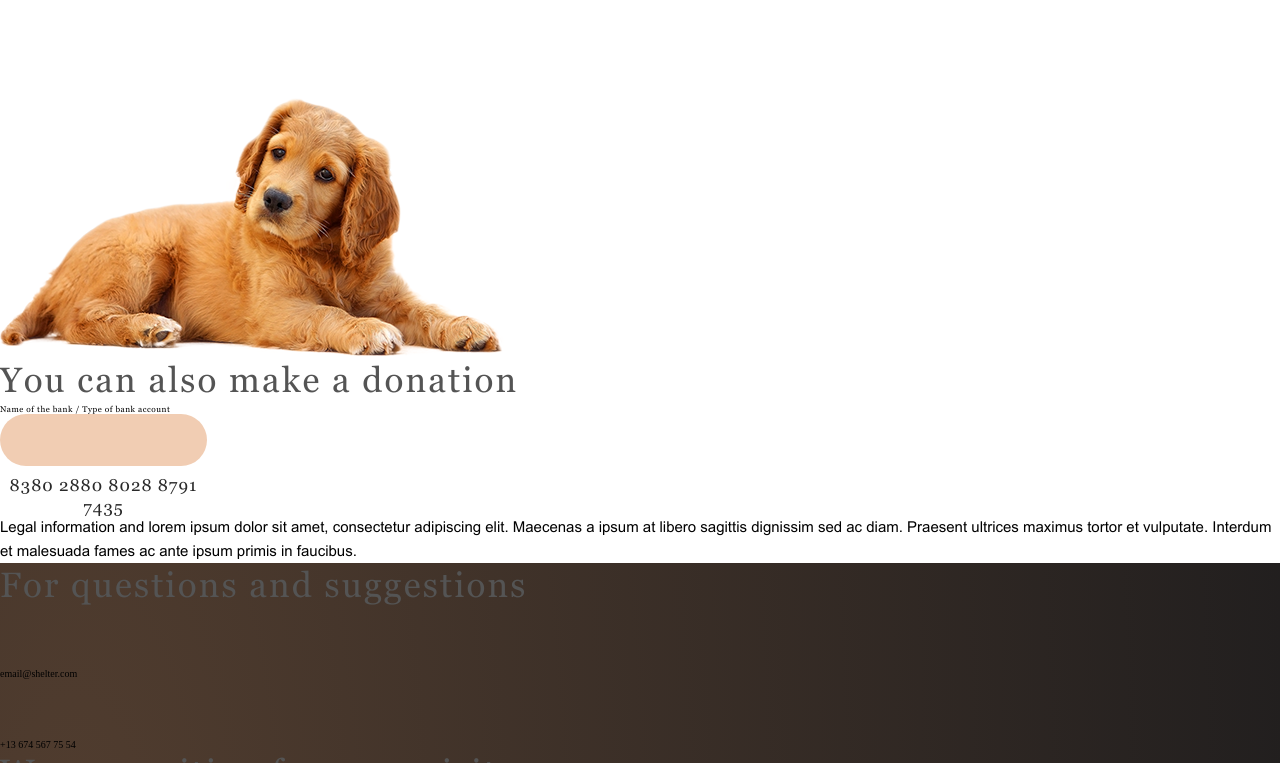
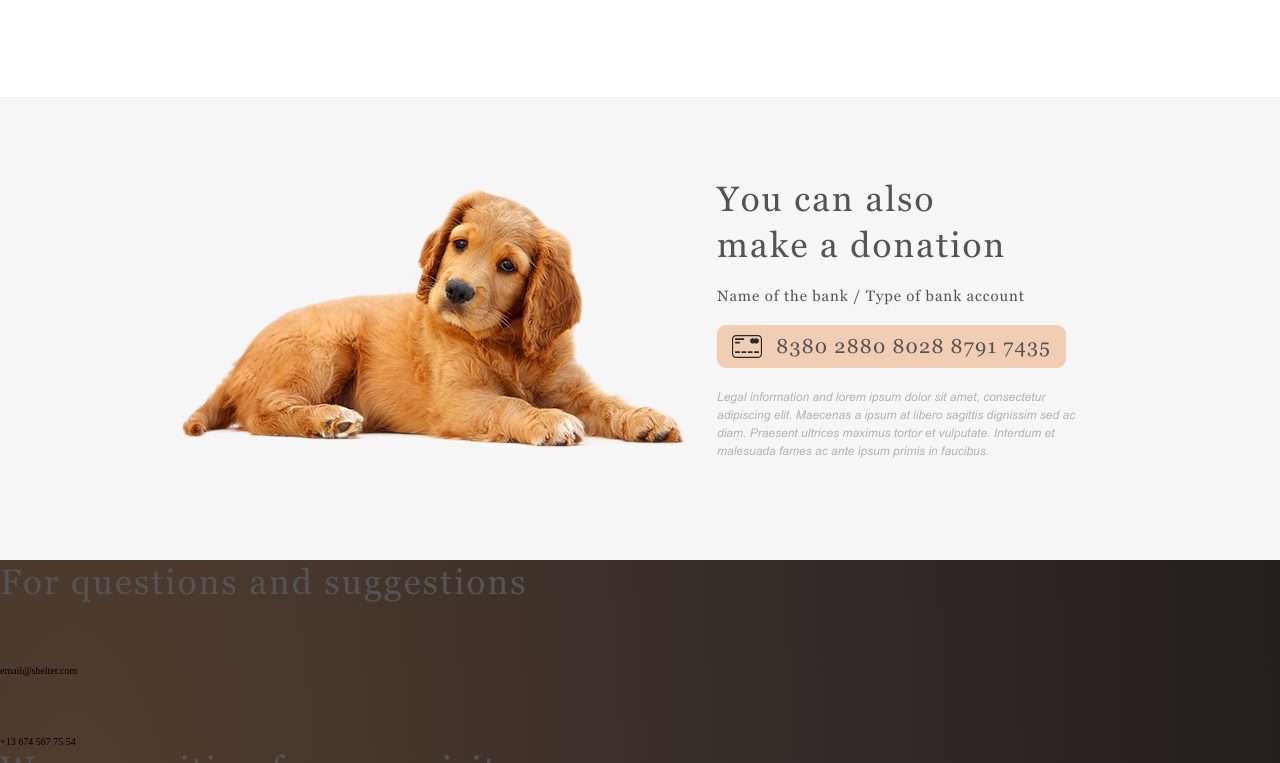
Before and after one commit to Peccopa/RSSchool-2023Q2-Stage-0, a website: page shelter/index.html in a window 1280 px wide. Shown: the part 2886-3649 px from the top of the page. Drawn offline with Linux system fonts and the light colour scheme.

Commit message:
feat: add donations section styles

```diff
--- a/shelter/index.html
+++ b/shelter/index.html
@@ -66,7 +66,7 @@
       <!-- ABOUT -->
 
       <section class="about">
-        <div class="wrapper about__wrapper">
+        <div class="wrapper">
           <div class="about-content">
             <img
               class="about-content__img"
@@ -163,7 +163,9 @@
       <section class="help">
         <div class="wrapper">
           <div class="help-content">
-            <h3 class="title title-h3 tac">How you can help<br>our shelter</h3>
+            <h3 class="title title-h3 tac">
+              How you can help<br />our shelter
+            </h3>
             <div class="help-list">
               <div class="help__item">
                 <span class="icon ico-food"></span>
@@ -217,14 +219,15 @@
               alt="Red puppy"
             />
             <div class="donation-content__description">
-              <h3 class="title title-h3">You can also make a donation</h3>
+              <h3 class="title title-h3">You can also<br />make a donation</h3>
               <h5 class="title title-h5">
                 Name of the bank / Type of bank account
               </h5>
-              <button class="button">
-                <span class="icon ico-card"></span>8380 2880 8028 8791 7435
-              </button>
-              <p class="description">
+              <div class="card-number">
+                <span class="icon ico-card"></span>
+                <h4 class="title title-h4">8380 2880 8028 8791 7435</h4>
+              </div>
+              <p class="description donation__description">
                 Legal information and lorem ipsum dolor sit amet, consectetur
                 adipiscing elit. Maecenas a ipsum at libero sagittis dignissim
                 sed ac diam. Praesent ultrices maximus tortor et vulputate.
--- a/shelter/src/sass/components/_icons.scss
+++ b/shelter/src/sass/components/_icons.scss
@@ -31,3 +31,8 @@
 .ico-sleep {
   background: url('/shelter/src/img/ico/9-icon-sleeping-area.svg');
 }
+.ico-card {
+  background: url('/shelter/src/img/ico/credit-card.svg');
+  width: 30px;
+  height: 23px;
+}
--- a/shelter/src/sass/components/_paragraphs.scss
+++ b/shelter/src/sass/components/_paragraphs.scss
@@ -13,3 +13,10 @@
 .about__description {
   color: $color-dark-xl;
 }
+
+.donation__description {
+  font-style: italic;
+  font-size: 1.2rem;
+  line-height: 150%;
+  color: $color-dark-m;
+}
--- a/shelter/src/sass/components/_titles.scss
+++ b/shelter/src/sass/components/_titles.scss
@@ -4,6 +4,7 @@
   font-family: $first-family;
   font-weight: 400;
   letter-spacing: 0.06em;
+  color: $color-dark-l;
 }
 
 .title-h1 {
@@ -22,11 +23,14 @@
 .title-h3 {
   font-size: 3.5rem;
   line-height: 130%;
-  color: $color-dark-l;
 }
 
 .title-h4 {
   font-size: 2rem;
   text-align: center;
-  color: $color-dark-l;
 }
+
+.title-h5 {
+  font-size: 1.5rem;
+  line-height: 110%;
+}
--- a/shelter/src/sass/sections/_donations.scss
+++ b/shelter/src/sass/sections/_donations.scss
@@ -0,0 +1,27 @@
+.donation {
+  background: $color-light-l;
+}
+
+.donation-content {
+  padding: 80px 182px 100px;
+  @extend %center-center;
+  gap: 30px;
+}
+
+.donation-content__description {
+  display: flex;
+  flex-direction: column;
+  gap: 20px;
+}
+
+.card-number {
+  @extend %center-between;
+  border-radius: 9px;
+  padding: 10px 15px;
+  width: 349px;
+  height: 43px;
+  background: $color-primary;
+  .title-h4 {
+    line-height: 155%;
+  }
+}
--- a/shelter/src/sass/sections/_pets.scss
+++ b/shelter/src/sass/sections/_pets.scss
@@ -25,6 +25,8 @@
 
 .slider {
   @extend %center-between;
+  overflow: hidden;
+  margin: 0 12px;
 }
 
 .slider__clip {
```
Also changed, not shown: shelter/src/css/style.css, shelter/src/img/ico/credit-card.svg (added), shelter/src/sass/layouts/_wrapper.scss (line endings or trailing spaces), 1 other file.
